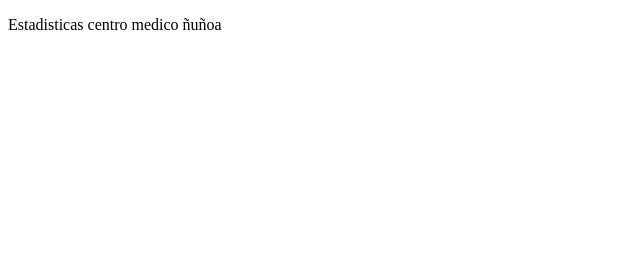
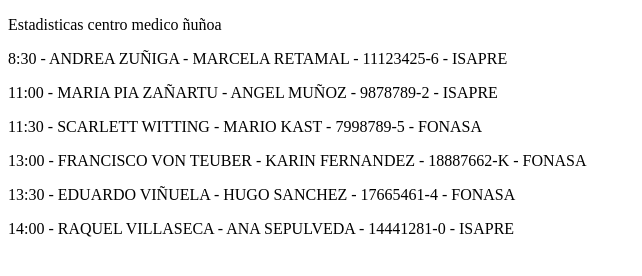
Before and after one commit to Jerchacon/Desafio-3, a plain HTML site: page index.html in a window 1280 px wide. Shown: the whole page, without its empty margins (0-642 px from the left). Drawn offline with Linux system fonts and the light colour scheme.

Commit message:
Requerimeinto 3 Listo

```diff
--- a/assets/js/script.js
+++ b/assets/js/script.js
@@ -44,6 +44,12 @@ traumatologia.push(
 
   // Requerimiento 3
 
+  dental.forEach ((elemento) => {
+
+    console.log(elemento)
+
+document.write (`<p>${elemento.hora} - ${elemento.especialista} - ${elemento.paciente} - ${elemento.rut} - ${elemento.prevision} <p>`);
+});
 
 
 
```
Also changed, not shown: index.html (+0 -1 lines).
